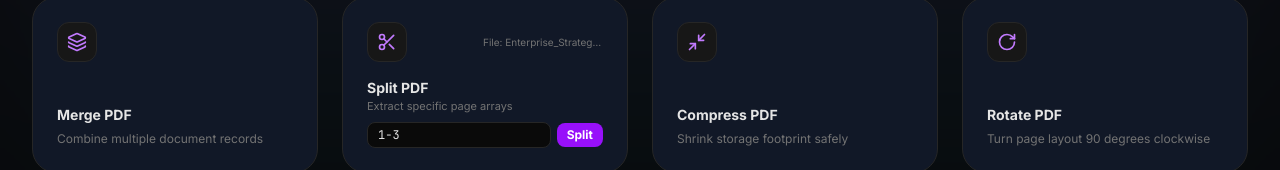
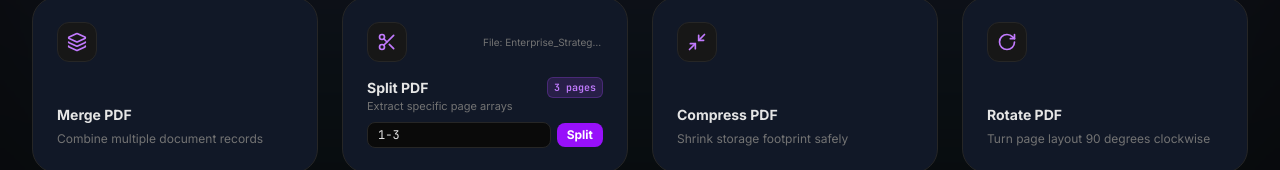
Before and after one commit to SATYAMTIWARI001/MergwFLOW-.2, a React (Vite) app: page / in a window 1280 px wide. Both pictures are taken after a click on the button "Features". Shown: the part 221-391 px from the top of the page. Built offline with nearby package versions, Linux system fonts and the light colour scheme.

Commit message:
feat: add page count indicator to PDF split tool
Implement utility to parse page ranges and display the total number of pages selected for extraction.

```diff
--- a/src/App.tsx
+++ b/src/App.tsx
@@ -1562,6 +1562,35 @@ Here is the precise extraction:
     });
   };
 
+  const getPagesToExtractCount = (rangeStr: string): number => {
+    const clean = rangeStr.replace(/\s+/g, "");
+    if (!clean) return 0;
+    const parts = clean.split(",");
+    const uniquePages = new Set<number>();
+
+    for (const part of parts) {
+      if (!part) continue;
+      if (part.includes("-")) {
+        const subParts = part.split("-");
+        if (subParts.length === 2) {
+          const start = parseInt(subParts[0], 10);
+          const end = parseInt(subParts[1], 10);
+          if (!isNaN(start) && !isNaN(end) && start <= end) {
+            for (let i = start; i <= end; i++) {
+              uniquePages.add(i);
+            }
+          }
+        }
+      } else {
+        const page = parseInt(part, 10);
+        if (!isNaN(page)) {
+          uniquePages.add(page);
+        }
+      }
+    }
+    return uniquePages.size;
+  };
+
   const runSplitPDFAction = () => {
     if (!activeFile) {
       alert("No active document found to split. Please upload or select a document in the Workspace first!");
@@ -2711,7 +2740,14 @@ Here is the precise extraction:
                       </div>
                       <div className="space-y-2">
                         <div>
-                          <span className="block font-bold text-sm text-neutral-200">{tool.label}</span>
+                          <div className="flex items-center justify-between">
+                            <span className="block font-bold text-sm text-neutral-200">{tool.label}</span>
+                            {splitPageRange.trim() && (
+                              <span className="text-[10px] bg-purple-500/15 text-purple-400 px-1.5 py-0.5 rounded-md border border-purple-500/25 font-bold font-mono" id="split-page-count-badge">
+                                {getPagesToExtractCount(splitPageRange)} {getPagesToExtractCount(splitPageRange) === 1 ? 'page' : 'pages'}
+                              </span>
+                            )}
+                          </div>
                           <span className="block text-[11px] text-neutral-500 mt-0.5 leading-tight">{tool.desc}</span>
                         </div>
                         <div className="flex gap-1.5 items-center">
```
